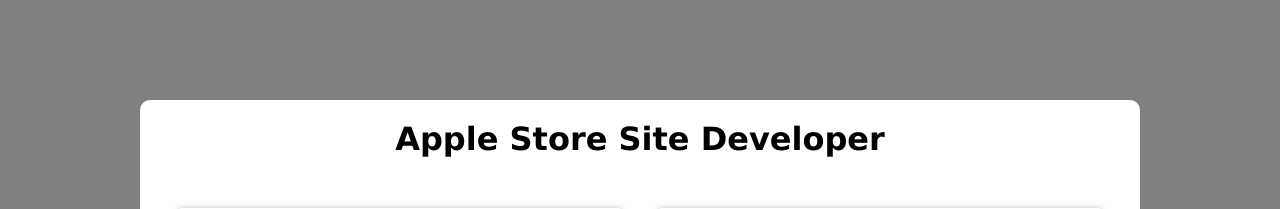
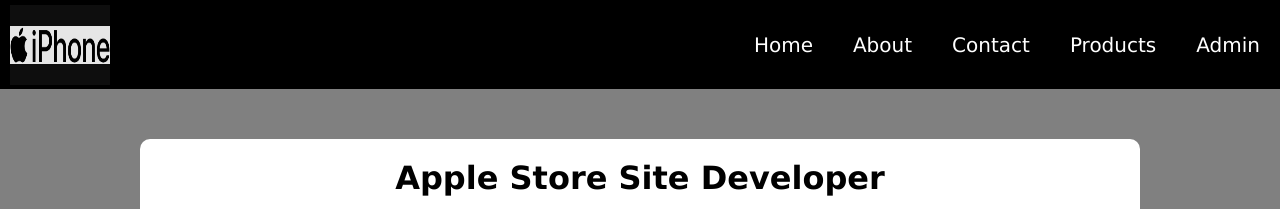
Before and after one commit to rameem2003/apple_store_by_fahmida, a PHP site: page /about.php in a window 1280 px wide. Shown: the top 209 px of the page. Run offline with PHP 8.4, Linux system fonts and the light colour scheme; some libraries are stand-ins or nearby versions.

Commit message:
Final update from rameem

```diff
--- a/about.css
+++ b/about.css
@@ -9,13 +9,74 @@
     background-color: gray;
 }
 
+header{
+    background-color: black;
+    display: flex;
+    align-items: center;
+    justify-content: space-between;
+}
+
+header .logo{
+    width: 20%;
+}
+header nav{
+    display: flex;
+    align-items: center;
+    justify-content: flex-end;
+    width: 80%;
+}
+
+.logo img{
+    height: 80px;
+    width: 100px;
+    margin-top:5px ;
+    margin-left: 10px;
+}
+
+header nav ul{
+    list-style-type: none;
+    display: flex;
+    align-items: center;
+}
+
+header nav ul .profile_name{
+    color: white;
+    font-size: 18px;
+}
+
+header nav ul li a{
+    text-decoration: none;
+    color: white;
+    display: block;
+    font-size: 20px;
+    padding: 10px 20px;
+}
+nav ul li a:hover{
+    color: crimson;
+    background-color: black;
+    border-radius: 15px;
+
+
+}
+
+
+header .menu_btn{
+    font-size: 40px;
+    color: white;
+    display: none;
+}
+
+header #btn{
+    display: none;
+}
+
 #wrapper{
     background-color: white;
     text-align: center;
     padding: 20px;
     border-radius: 10px;
     width: 1000px;
-    margin: 100px auto;
+    margin: 50px auto;
 }
 
 #wrapper .profiles{
--- a/about.php
+++ b/about.php
@@ -11,6 +11,29 @@
     <link rel="stylesheet" href="./about.css">
 </head>
 <body>
+    <!-- header section -->
+    <header>
+
+        <div class="logo">
+            <img src="./img/logo.png" alt="logo">
+        </div>
+
+        <label for="btn" class="menu_btn"><i class="fa-solid fa-bars"></i></label>
+        <input type="checkbox" id="btn">
+
+        <nav>
+            <ul>
+                <li><a href="index.php">Home</a></li>
+                <li><a href="about.php">About</a></li>
+                <li><a href="contact.php">Contact</a></li>
+                <li><a href="products.php">Products</a></li>
+                <li><a href="admin_login.php" target="_blank">Admin</a></li>
+            </ul>
+        </nav>
+    </header>
+    <!-- main section-->
+
+
     <div id="wrapper">
         <div class="head">
             <h1>Apple Store Site Developer</h1>
--- a/footer.css
+++ b/footer.css
@@ -1,13 +1,12 @@
 footer{
     background-color: black;
     margin: 0;
-    height: 200px;
 }
 footer .apple{
     color: #f8f8f8;
     text-align:center;
-  font-size: 50px;
-  font-style: italic;
+    font-size: 50px;
+    font-style: italic;
 }
 footer .dis{
     color: #f8f8f8;
@@ -21,9 +20,10 @@
 }
 footer ul{
     list-style-type: none;
-    background-color: black;
+    /* background-color: black; */
     text-align:center;
     font-style: italic;
+    margin: 0;
 }
 footer li{
     color: white;
@@ -47,6 +47,18 @@
 
 @media screen and (max-width: 500px) {
     footer .apple{
-        font-size: 25px;
+        font-size: 30px;
+    }
+
+    footer .dis{
+        font-size: 20px;
+    }
+
+    footer .clk{
+        font-size: 15px;
+    }
+
+    footer ul li{
+        margin: 0;
     }
 }
--- a/footer.php
+++ b/footer.php
@@ -1,19 +1,15 @@
 <!DOCTYPE html>
 <html lang="en">
 <head>
-    <meta charset="UTF-8">
-    <meta http-equiv="X-UA-Compatible" content="IE=edge">
-    <meta name="viewport" content="width=device-width, initial-scale=1.0">
-    <title>Document</title>
     <link rel="stylesheet" href="https://cdnjs.cloudflare.com/ajax/libs/font-awesome/6.1.1/css/all.min.css" integrity="sha512-KfkfwYDsLkIlwQp6LFnl8zNdLGxu9YAA1QvwINks4PhcElQSvqcyVLLD9aMhXd13uQjoXtEKNosOWaZqXgel0g==" crossorigin="anonymous" referrerpolicy="no-referrer" />
+
     <link rel="stylesheet" href="footer.css">
 </head>
 <body>
     <!-- footer -->
     <footer>
         <h1 class="apple">Apple Store</h1>
-    <h2 class="dis"> This is a dummy simple e-commerce project by Fahmida Yeasmin.
-         Just uploading apple products and showing products into home page. </h2>
+        <h2 class="dis"> This is a dummy simple e-commerce project by Fahmida Yeasmin.Just uploading apple products and showing products into home page. </h2>
         <h2 class="clk">Click here for visit our website </h2>
         <ul>
             <li> <a href="https://www.facebook.com/fahmida.yeasmin.378"><i class="fa-brands fa-facebook" id="facebook"></i></a></li>
@@ -35,8 +31,6 @@
             <li><a href="https://github.com/Fahmida12345"><i class="fa-brands fa-github" id="github"></i></a></li>
 
         </ul>
-
-
     </footer>
 </body>
 </html>
--- a/index.php
+++ b/index.php
@@ -358,7 +358,7 @@
 
     </main>
 
-    <?php include './footer.php' ?>
+    <?php include './footer.php'; ?>
 
     <!-- bootstrap js -->
     <script src="https://code.jquery.com/jquery-3.2.1.slim.min.js" integrity="sha384-KJ3o2DKtIkvYIK3UENzmM7KCkRr/rE9/Qpg6aAZGJwFDMVNA/GpGFF93hXpG5KkN" crossorigin="anonymous"></script>
--- a/style.css
+++ b/style.css
@@ -315,5 +315,9 @@
         width: 100%;
     }
 
+    #others .left .box{
+        height: 220px;
+    }
+
 
 }
```
Also changed, not shown: other parts of about.css (+85 -0 lines), README.md. Lines whose indentation alone changed are shown as unchanged.
